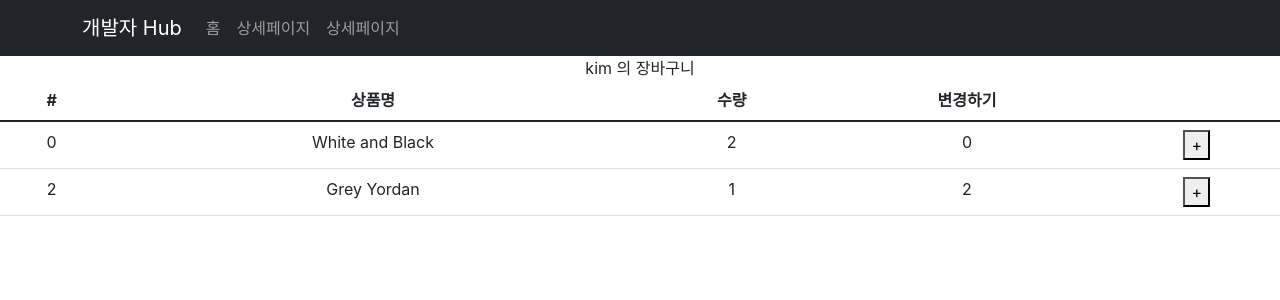
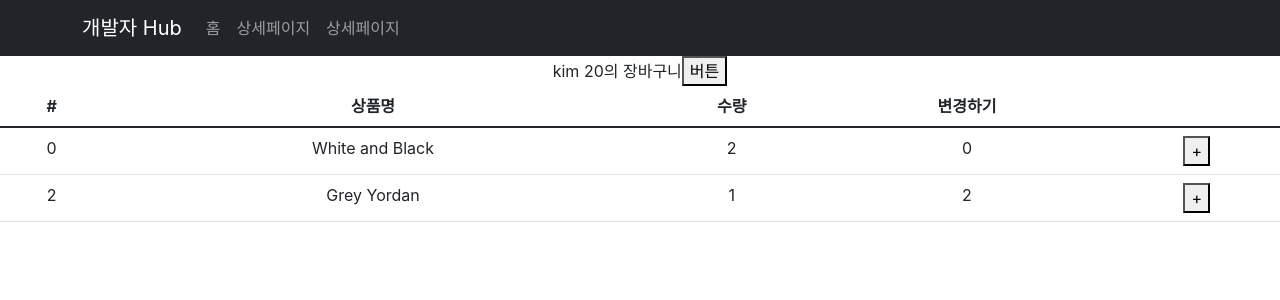
Before and after one commit to 1day2coffee/react-shopping-mall, a React (Create React App) app: page /cart in a window 1280 px wide. Shown: the top 300 px of the page. Built offline with nearby package versions, Linux system fonts and the light colour scheme.

Commit message:
Display user age

```diff
--- a/src/pages/Cart.js
+++ b/src/pages/Cart.js
@@ -1,6 +1,6 @@
 import { Table } from 'react-bootstrap';
 import { useDispatch, useSelector } from 'react-redux';
-import { changeName } from './../store.js'
+import { changeName, countUpStock, countUpAge } from './../store.js'
 
 function Cart() {
 
@@ -10,7 +10,10 @@ function Cart() {
     return (
         <div>
 
-            {state.user} 의 장바구니
+            {state.user.name} {state.user.age}의 장바구니
+            <button onClick={() => {
+                dispatch(countUpAge())
+            }}>버튼</button>
             <Table>
                 <thead>
                     <tr>
@@ -29,7 +32,7 @@ function Cart() {
                                 <td>{state.stock[i].count}</td>
                                 <td>{state.stock[i].id}</td>
                                 <td><button onClick={() => {
-                                    dispatch(changeName())
+                                    dispatch(countUpStock())
                                 }}>+</button></td>
                             </tr>
                         )
--- a/src/store.js
+++ b/src/store.js
@@ -2,23 +2,34 @@ import { configureStore, createSlice } from '@reduxjs/toolkit'
 
 let user = createSlice({
     name: 'user',
-    initialState: 'kim',
+    initialState: { name: 'kim', age: 20 },
     reducers: {
         changeName(state) {
-            return 'john ' + state
+            state.name = 'park'
+        },
+        countUpAge(state, action) {
+            state.age += action.payload
         }
     }
 })
 
-export let { changeName } = user.actions
+export let { changeName, countUpAge } = user.actions
 
 let stock = createSlice({
     name: 'stock',
     initialState: [
         { id: 0, name: 'White and Black', count: 2 },
         { id: 2, name: 'Grey Yordan', count: 1 }
-    ]
+    ],
+    reducers: {
+
+        countUpStock(state) {
+            return state[0].count += 1
+        }
+    }
 })
+
+export let { countUpStock } = stock.actions
 
 
 export default configureStore({
```
